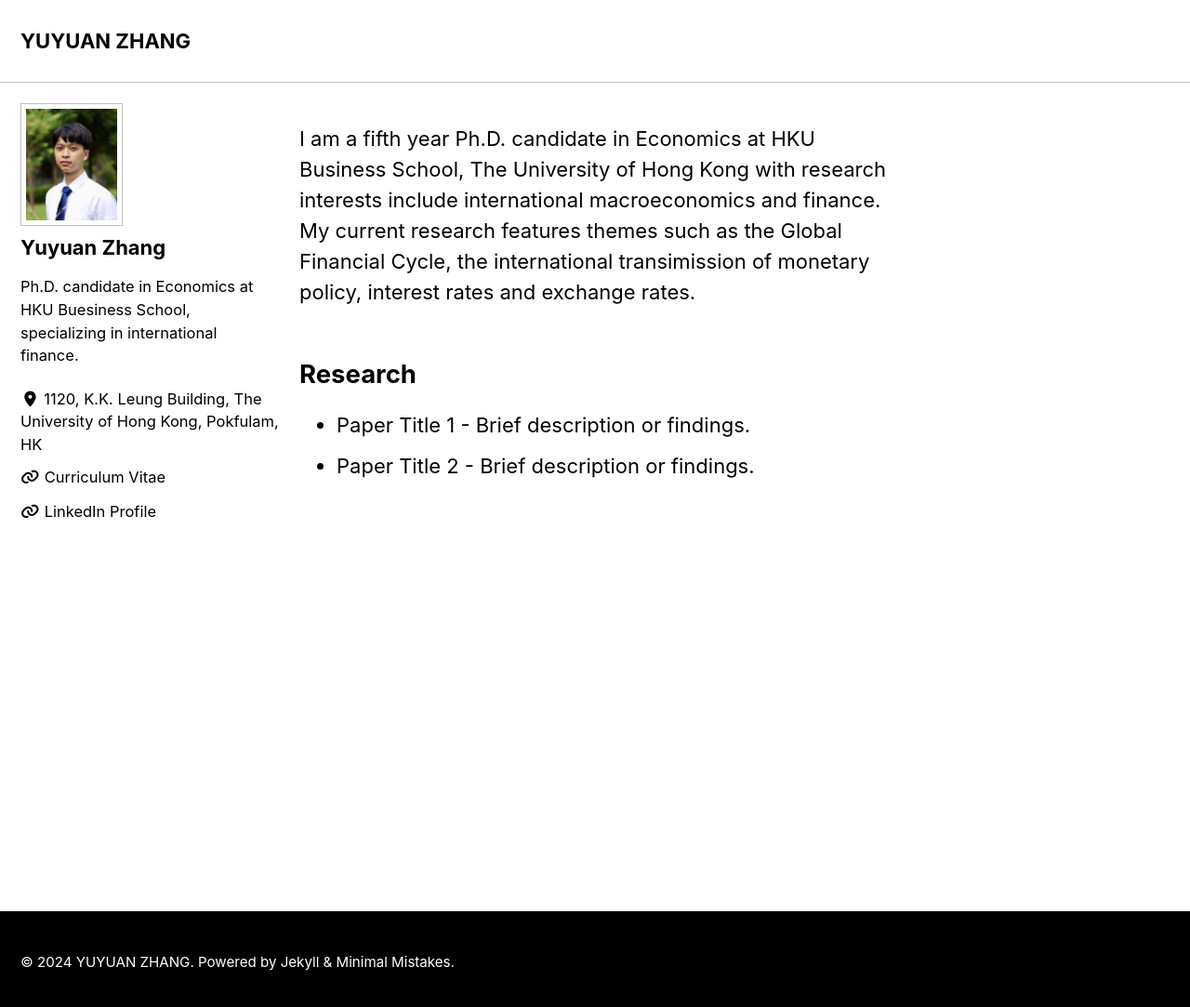
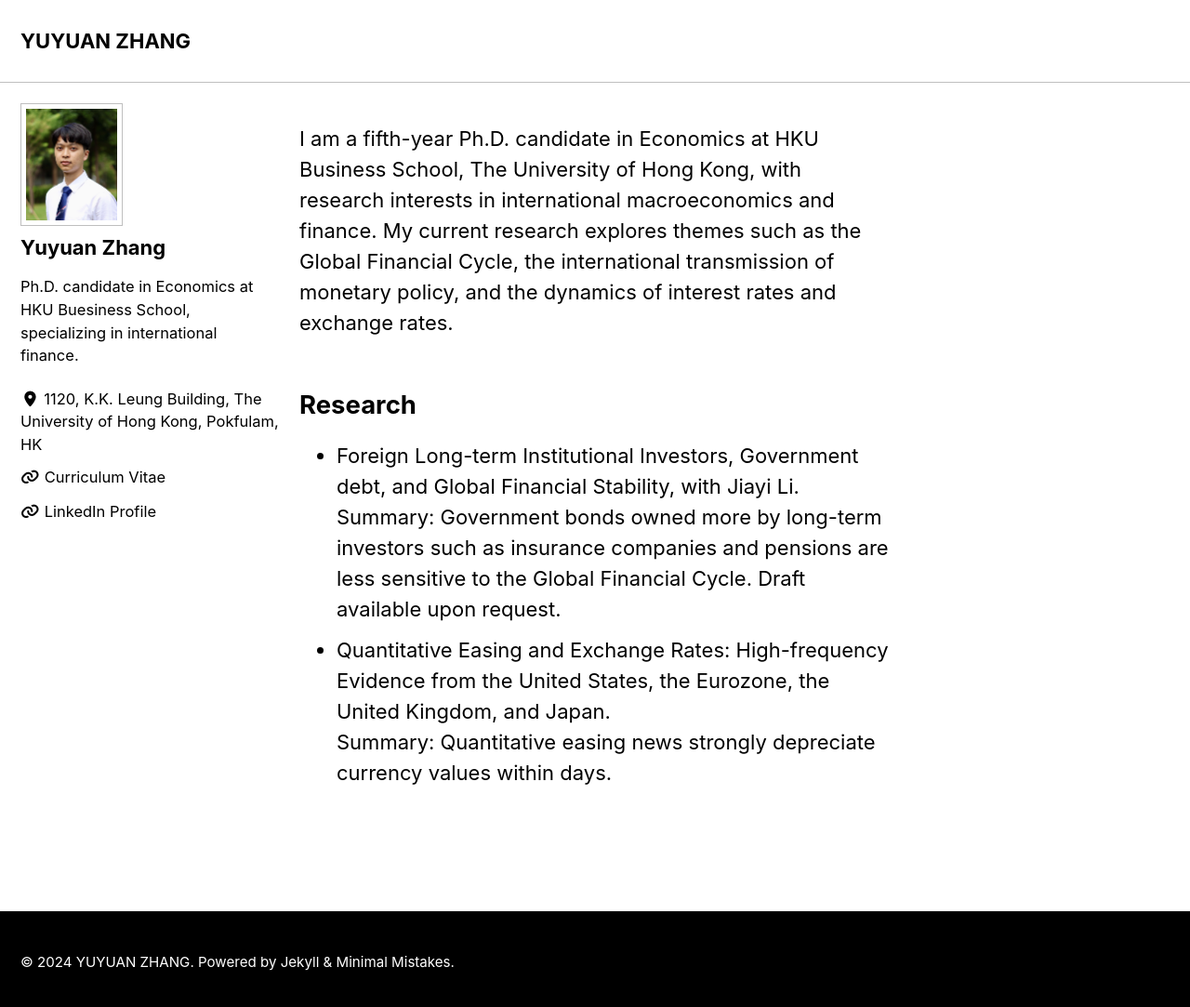
Before and after one commit to yuyuanecon/yuyuanecon.github.io, a Jekyll site: the page built from index.html, in a window 1280 px wide and 1091 px high. Shown: the top 1083 px of the window at 93% size. Built offline with Jekyll 4.4.1, drawn with Linux system fonts in a browser that asks for light colours; cached includes are drawn as plain includes; the list of posts is cut into pages by our own code.

Commit message:
Update home.html

```diff
--- a/_layouts/home.html
+++ b/_layouts/home.html
@@ -7,15 +7,19 @@ layout: archive
 <div class="content">
   <section id="me">
       <p>
-          I am a fifth year Ph.D. candidate in Economics at HKU Business School, The University of Hong Kong with research interests include international macroeconomics and finance. My current research features themes such as the Global Financial Cycle, the international transimission of monetary policy, interest rates and exchange rates.
+        I am a fifth-year Ph.D. candidate in Economics at HKU Business School, The University of Hong Kong, with research interests in international macroeconomics and finance. My current research explores themes such as the Global Financial Cycle, the international transmission of monetary policy, and the dynamics of interest rates and exchange rates.
       </p>
   </section>
 
   <section id="research">
       <h2>Research</h2>
       <ul>
-          <li>Paper Title 1 - Brief description or findings.</li>
-          <li>Paper Title 2 - Brief description or findings.</li>
+          <li>Foreign Long-term Institutional Investors, Government debt, and Global Financial Stability, with Jiayi Li. <br>
+            Summary: Government bonds owned more by long-term investors such as insurance companies and pensions are less sensitive to the Global Financial Cycle. Draft available upon request.
+            </li>
+          <li>Quantitative Easing and Exchange Rates: High-frequency Evidence from the United States, the Eurozone, the United Kingdom, and Japan.  <br>
+            Summary: Quantitative easing news strongly depreciate currency values within days.
+            </li>
       </ul>
   </section>
 </div>
```
